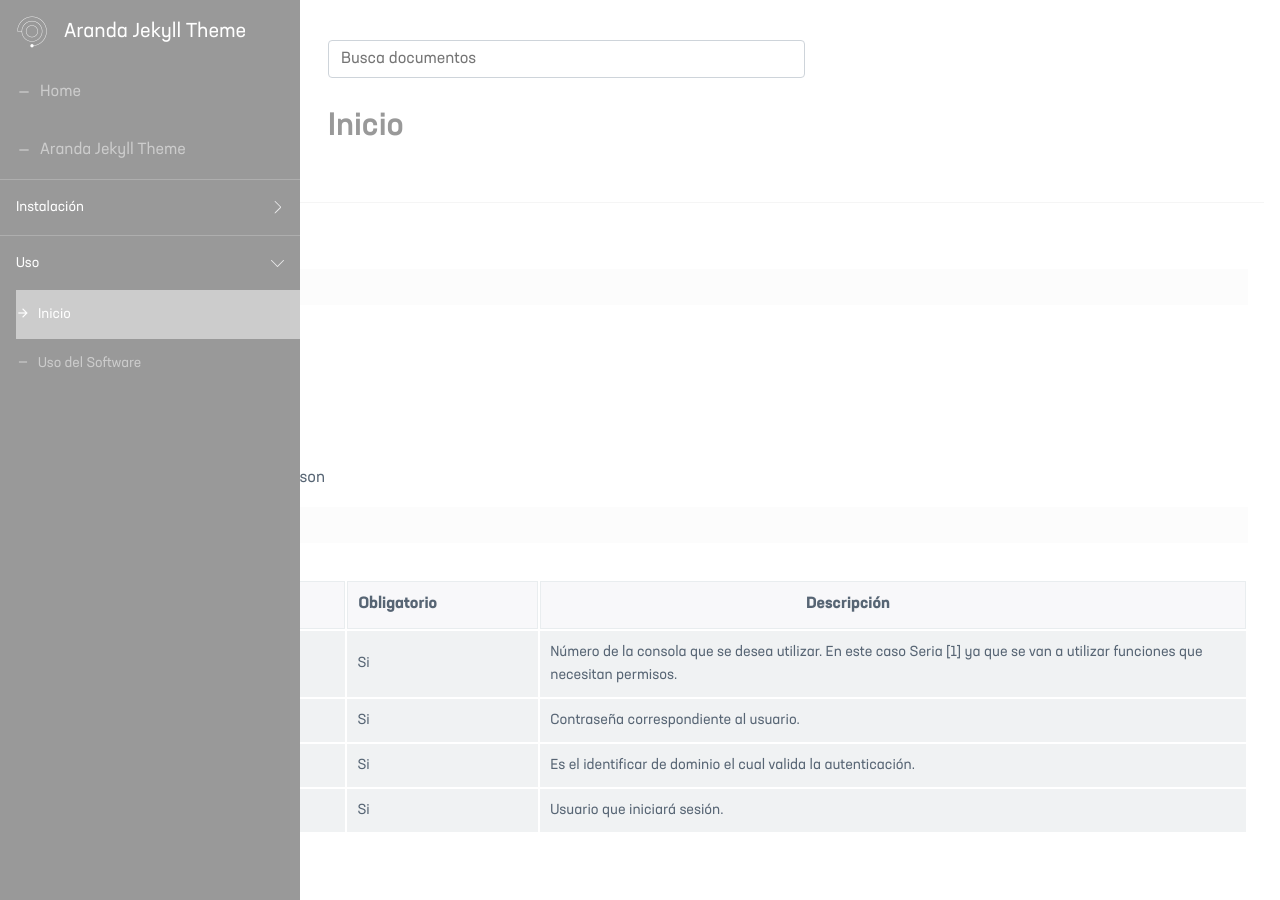
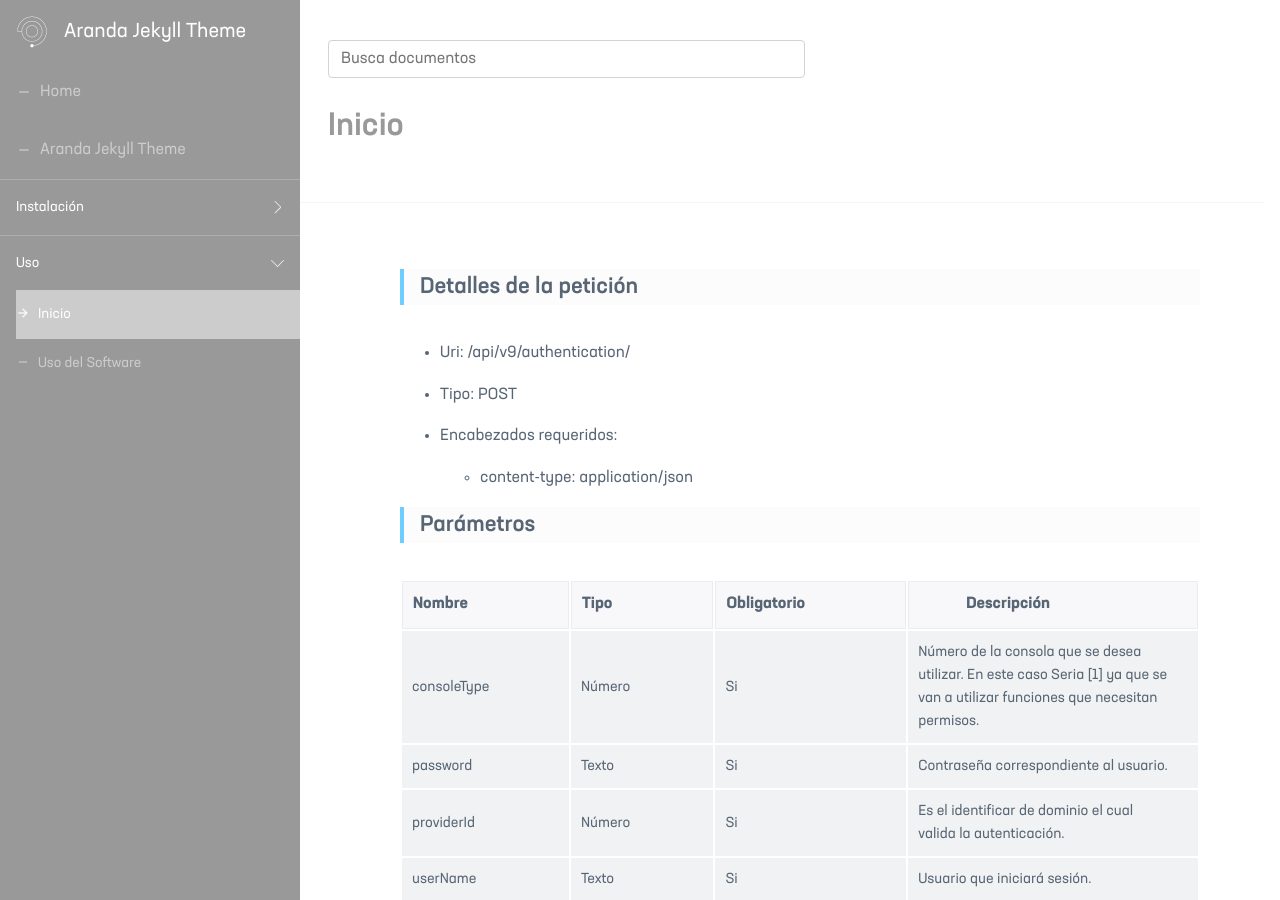
Before and after one commit to Nats85/Manuales-Aranda-Apis, a Jekyll site: the page built from docs/2.1-inicio.md, in a window 1280 px wide and 900 px high. Built offline with Jekyll 4.4.1, drawn with Linux system fonts in a browser that asks for light colours.

Commit message:
Update apis.html

```diff
--- a/_layouts/apis.html
+++ b/_layouts/apis.html
@@ -43,7 +43,7 @@
 </header>
 
 <post id="documentationArea" class="sg_doc">
-  <div class="sg_alert" id="post-content">
+  <div class="sg_post" id="post-content">
     <div class="apis">
        <div class="ap">
         {{ content }}
```
